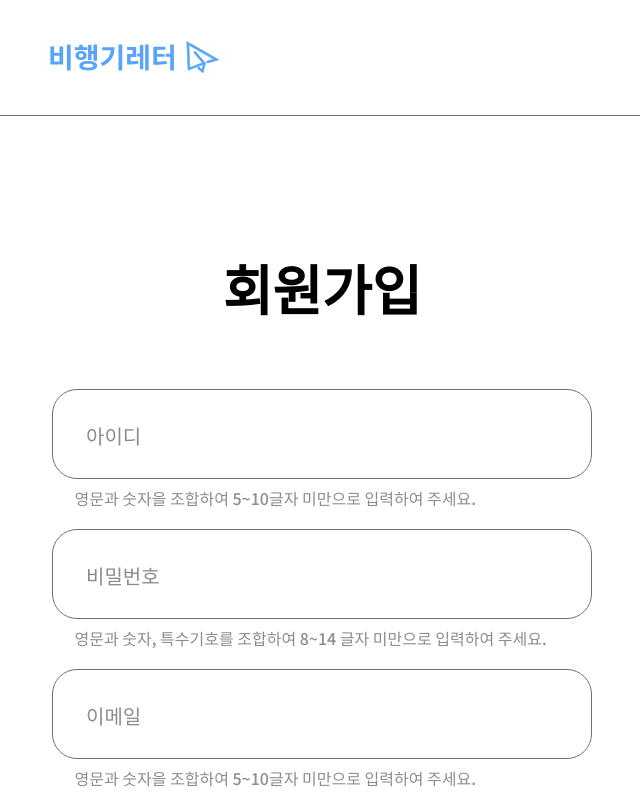
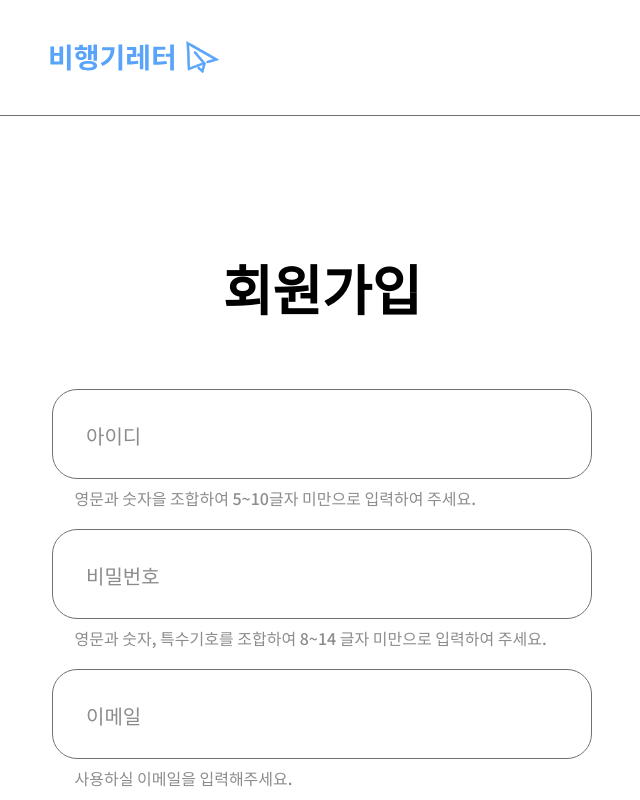
Before and after one commit to yhyem/crossover-sample, a React (Create React App) app: page /join in a window 1280 px wide. Shown: the top 800 px of the page, without its empty margins (318-958 px from the left). Built offline with nearby package versions, Linux system fonts and the light colour scheme.

Commit message:
fix: 회원가입 이메일 입력시 안내 문구 수정

```diff
--- a/src/pages/Join/JoinForm.js
+++ b/src/pages/Join/JoinForm.js
@@ -151,9 +151,7 @@ const JoinForm = () => {
                 alt="input-email"
               />
             ) : (
-              <HelpText>
-                영문과 숫자을 조합하여 5~10글자 미만으로 입력하여 주세요.
-              </HelpText>
+              <HelpText>사용하실 이메일을 입력해주세요. </HelpText>
             )}
             {values.email ? (
               errors.email ? (
@@ -169,7 +167,7 @@ const JoinForm = () => {
             <StateText issuccess="false">{errors.email.message}</StateText>
           )}
           {values.email && !errors.email ? (
-            <StateText issuccess="true">사용 가능한 아이디 입니다.</StateText>
+            <StateText issuccess="true">사용 가능한 이메일 입니다.</StateText>
           ) : (
             ""
           )}
```
